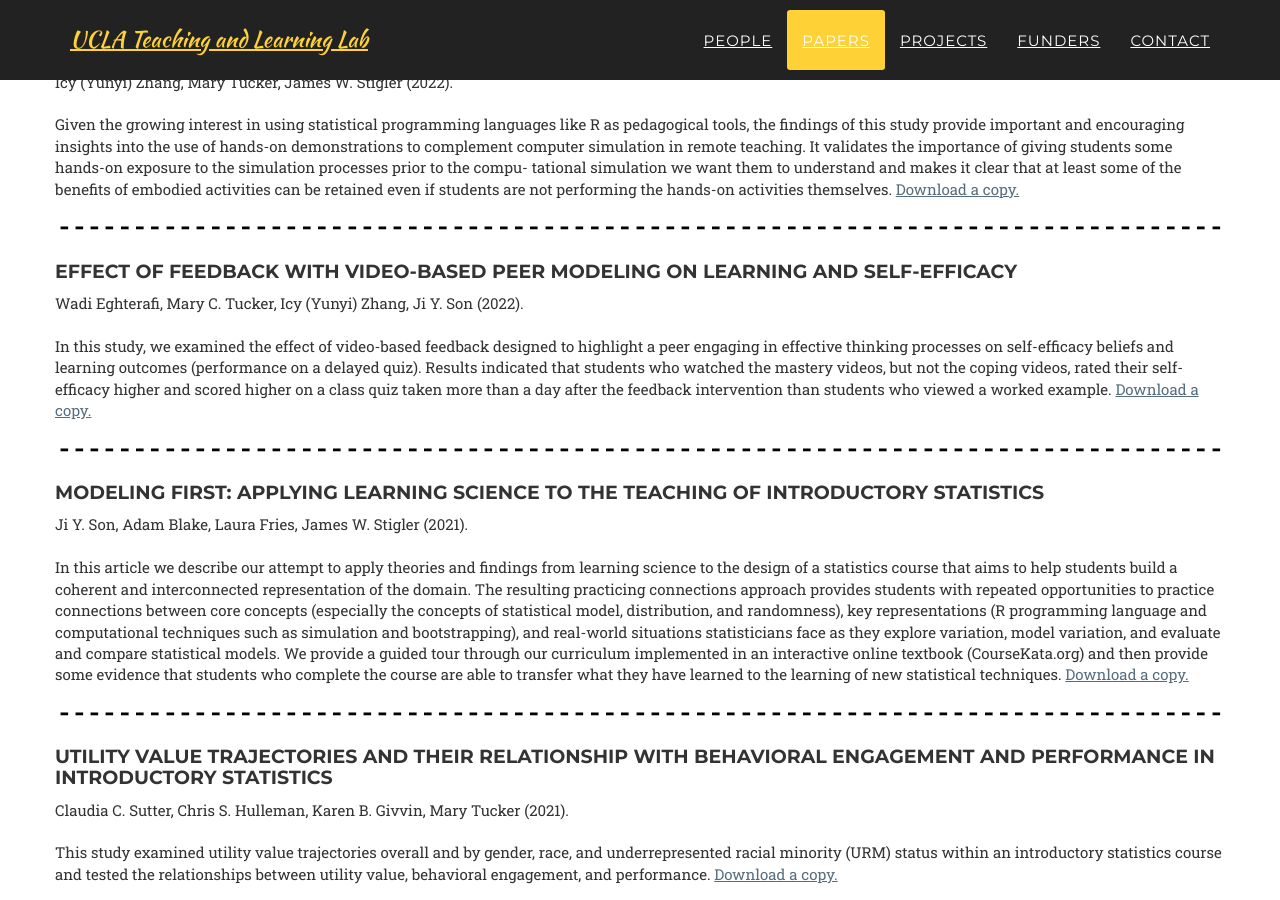
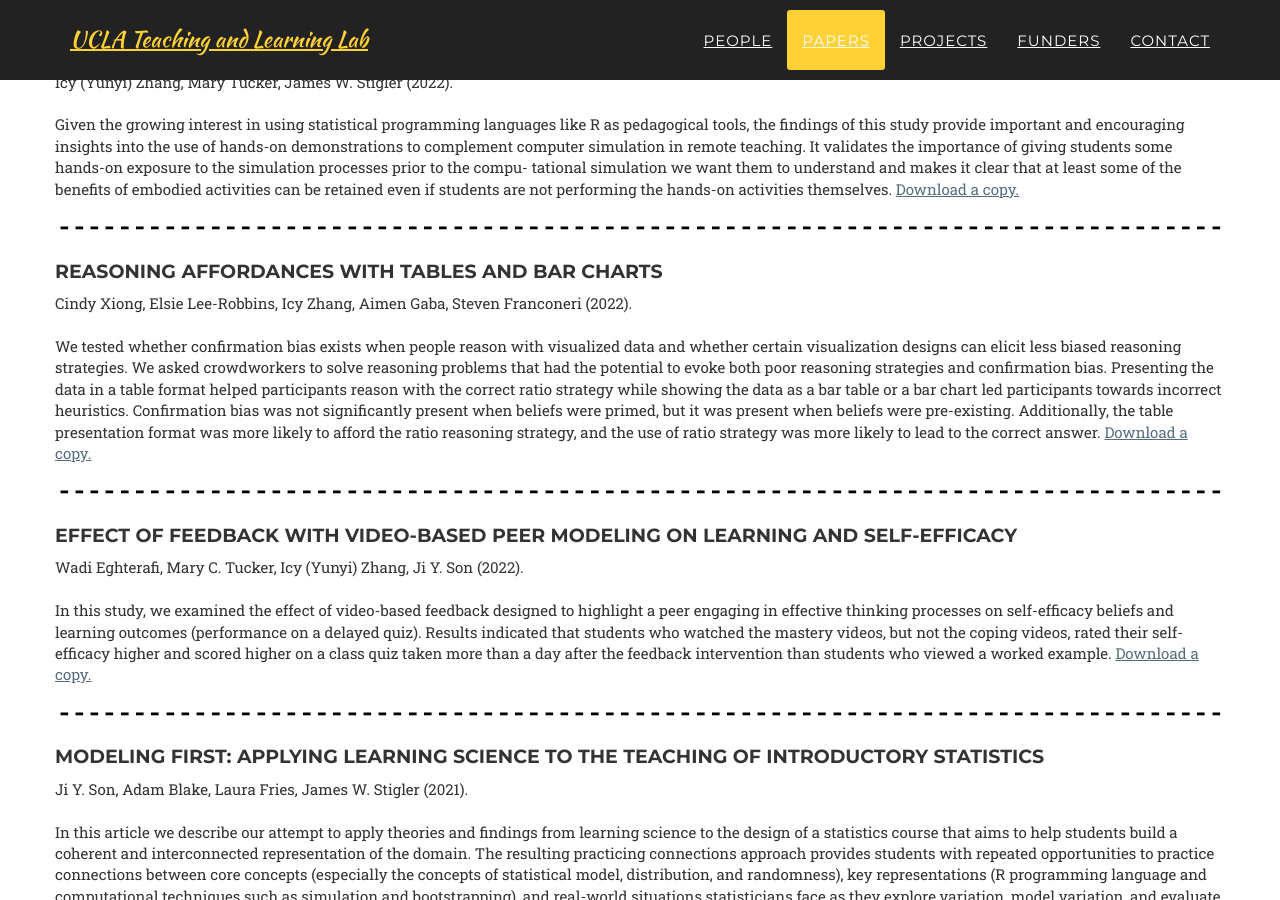
Before and after one commit to UCLATALL/TALL, a Jekyll site: the page built from index.html, in a window 1280 px wide and 900 px high, scrolled down 4479 px. Built offline with Jekyll 4.4.1, drawn with Linux system fonts in a browser that asks for light colours; some web fonts are replaced.

Commit message:
add Icy's new paper

```diff
--- a/_config.yml
+++ b/_config.yml
@@ -109,6 +109,13 @@ papers:
     year: 2022
     filename: Watching a hands-on activity improves students’ understanding of randomness.pdf
     abstract: Given the growing interest in using statistical programming languages like R as pedagogical tools, the findings of this study provide important and encouraging insights into the use of hands-on demonstrations to complement computer simulation in remote teaching. It validates the importance of giving students some hands-on exposure to the simulation processes prior to the compu- tational simulation we want them to understand and makes it clear that at least some of the benefits of embodied activities can be retained even if students are not performing the hands-on activities themselves.
+
+  - name: Reasoning Affordances with Tables and Bar Charts
+    authors: Cindy Xiong, Elsie Lee-Robbins, Icy Zhang, Aimen Gaba, Steven Franconeri
+    journal: IEEE Transactions on Visualization and Computer Graphics.
+    year: 2022
+    filename: Reasoning_Affordances_with_Tables_and_Bar_Charts.pdf
+    abstract: We tested whether confirmation bias exists when people reason with visualized data and whether certain visualization designs can elicit less biased reasoning strategies. We asked crowdworkers to solve reasoning problems that had the potential to evoke both poor reasoning strategies and confirmation bias. Presenting the data in a table format helped participants reason with the correct ratio strategy while showing the data as a bar table or a bar chart led participants towards incorrect heuristics. Confirmation bias was not significantly present when beliefs were primed, but it was present when beliefs were pre-existing. Additionally, the table presentation format was more likely to afford the ratio reasoning strategy, and the use of ratio strategy was more likely to lead to the correct answer.
 
   - name: Effect of Feedback with Video-based Peer Modeling on Learning and Self-efficacy
     authors: Wadi Eghterafi, Mary C. Tucker, Icy (Yunyi) Zhang, Ji Y. Son
```
Also changed, not shown: 2 other files.
